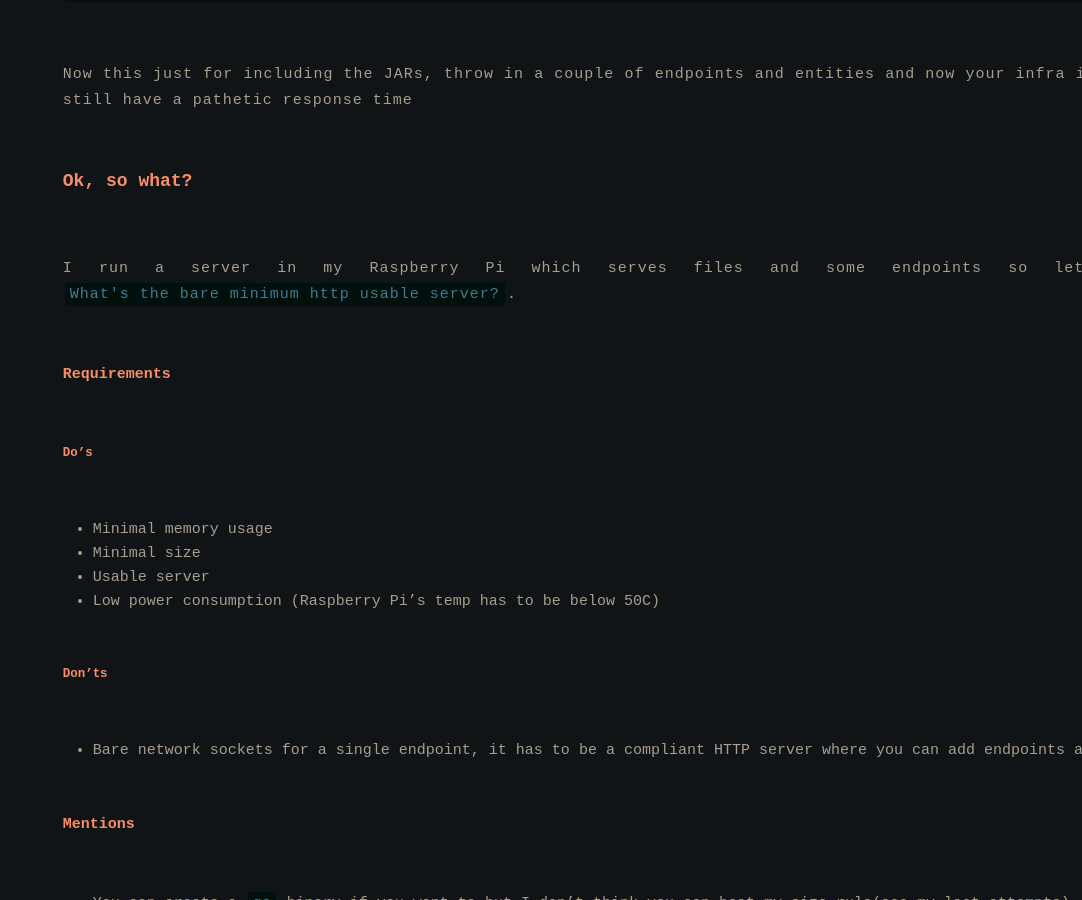
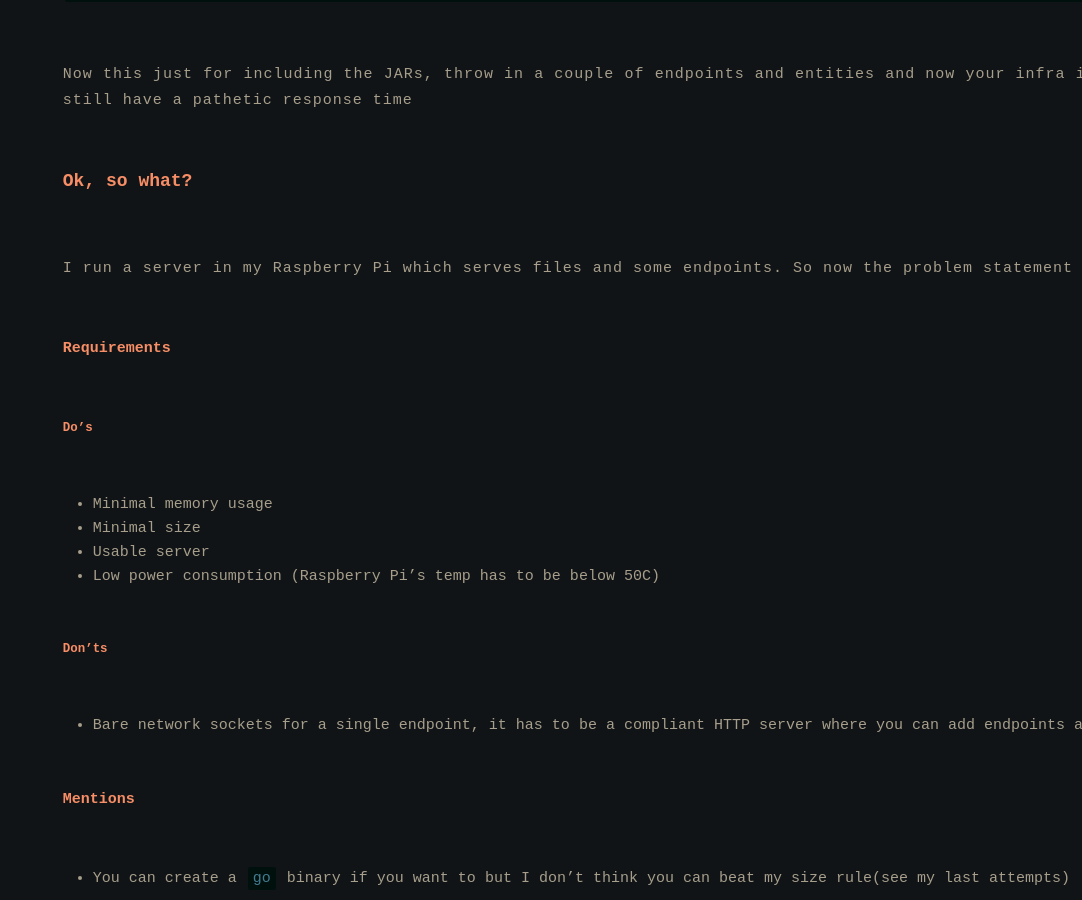
Before and after one commit to Mark1626/mark1626.github.com, a Jekyll site: the page built from all_collections/_posts/2021-01-11-bare-minimal-http-server.md, in a window 1280 px wide and 900 px high, scrolled down 832 px. Shown: the whole window, without its empty margins (198-1280 px from the left). Built offline with Jekyll 4.4.1, drawn with Linux system fonts in a browser that asks for light colours.

Commit message:
Fix layout

```diff
--- a/all_collections/_posts/2021-01-11-bare-minimal-http-server.md
+++ b/all_collections/_posts/2021-01-11-bare-minimal-http-server.md
@@ -9,14 +9,14 @@
 
 Some time back I noticed that you can't run a Spring Boot starter with Hibernate in a container with 200M memory.
 
-[StackOverflow on this](https://stackoverflow.com/questions/44491257/how-to-reduce-spring-boot-memory-usage):
+[StackOverflow on this](https://stackoverflow.com/questions/44491257/how-to-reduce-spring-boot-memory-usage)
 `The bare minimum you'll get away with is around 72M total memory on the simplest of Spring Boot applications with a single controller and embedded Tomcat`
 
 Now this just for including the JARs, throw in a couple of endpoints and entities and now your infra is struggling to keep 5 microservices running and you still have a pathetic response time
 
 ## Ok, so what?
 
-I run a server in my Raspberry Pi which serves files and some endpoints so let's start.
+I run a server in my Raspberry Pi which serves files and some endpoints.
 So now the problem statement is `What's the bare minimum http usable server?`.
 
 #### Requirements
```
